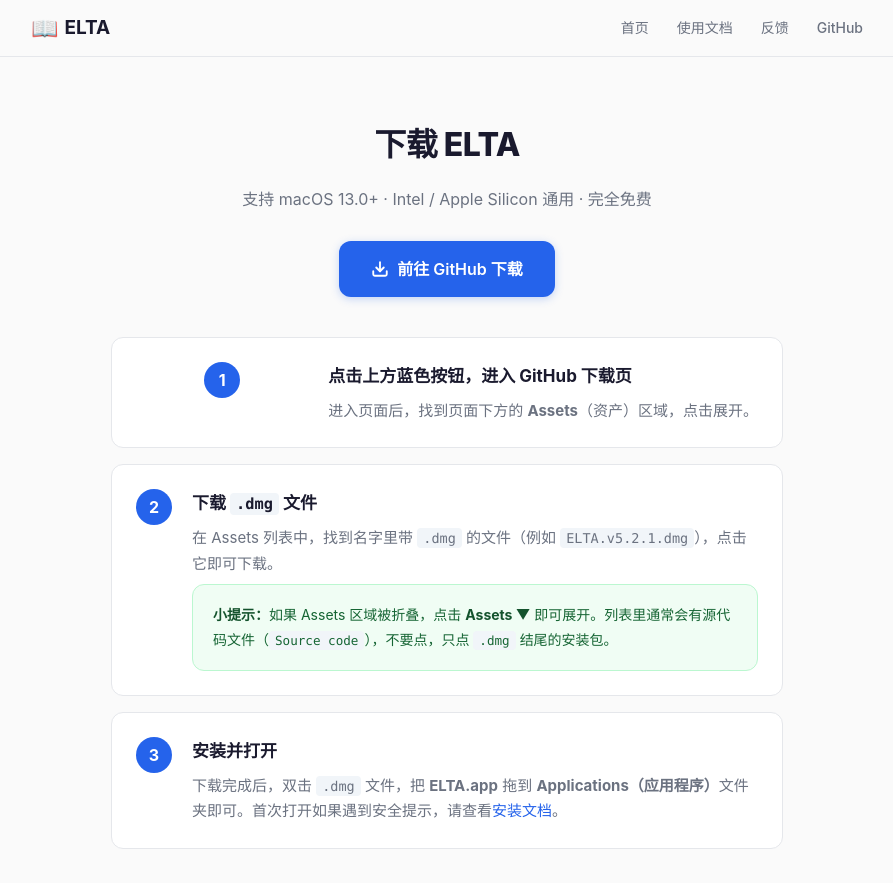
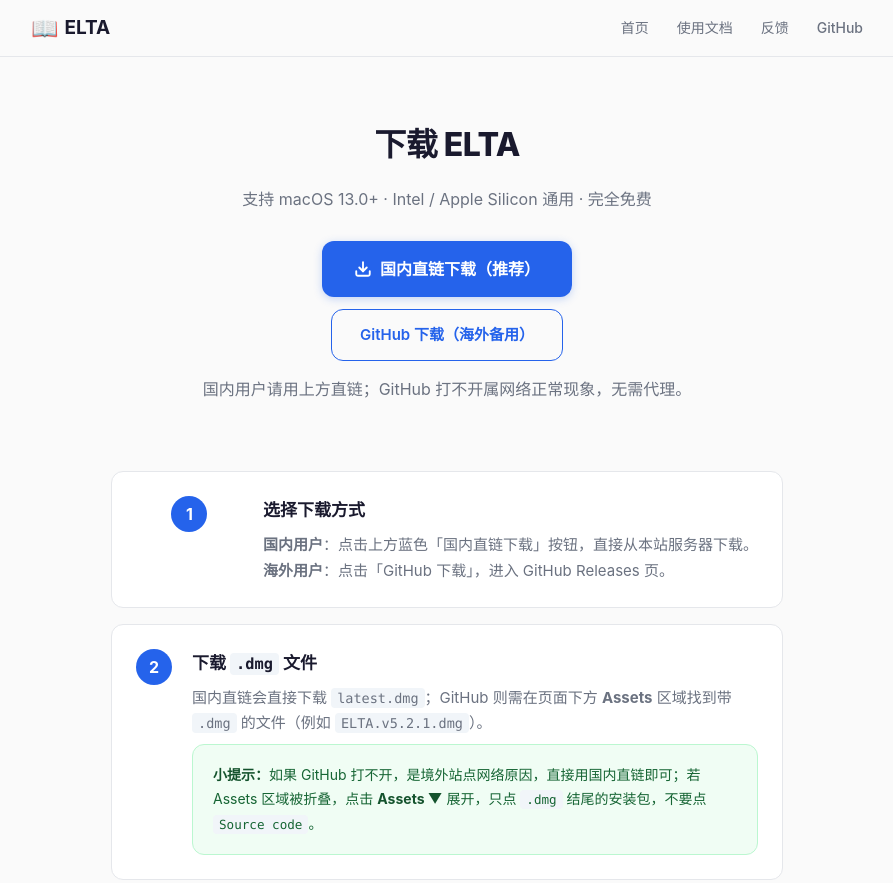
Before and after one commit to liuxiaominglove/elta, a plain HTML site: page website/download.html in a window 1280 px wide. Shown: the top 883 px of the page, without its empty margins (193-1086 px from the left). Drawn offline with Linux system fonts and the light colour scheme.

Commit message:
feat(website): 下载页双源（国内直链+GitHub）+ 服务器 cron 自动同步

```diff
--- a/website/download.html
+++ b/website/download.html
@@ -70,6 +70,22 @@
       color: #166534;
     }
     .github-tip strong { color: #14532d; }
+    .download-actions {
+      display: flex; flex-direction: column; align-items: center; gap: 12px;
+    }
+    .btn-secondary {
+      display: inline-flex; align-items: center; gap: 8px;
+      padding: 12px 28px;
+      background: transparent; color: var(--accent);
+      border: 1px solid var(--accent);
+      font-size: 15px; font-weight: 600;
+      border-radius: var(--radius);
+      transition: background 0.2s;
+    }
+    .btn-secondary:hover { background: var(--accent); color: #fff; }
+    .download-hint {
+      margin-top: 14px; font-size: 13px; color: var(--muted);
+    }
   </style>
 </head>
 <body>
@@ -91,18 +107,25 @@
 <header class="download-hero">
   <h1>下载 ELTA</h1>
   <p>支持 macOS 13.0+ · Intel / Apple Silicon 通用 · 完全免费</p>
-  <a href="https://github.com/liuxiaominglove/elta/releases/latest" class="btn-primary" target="_blank" rel="noopener">
-    <svg width="18" height="18" viewBox="0 0 24 24" fill="none" stroke="currentColor" stroke-width="2.5" stroke-linecap="round" stroke-linejoin="round"><path d="M21 15v4a2 2 0 0 1-2 2H5a2 2 0 0 1-2-2v-4"/><polyline points="7 10 12 15 17 10"/><line x1="12" y1="15" x2="12" y2="3"/></svg>
-    前往 GitHub 下载
-  </a>
+  <div class="download-actions">
+    <a href="/download/latest.dmg" class="btn-primary">
+      <svg width="18" height="18" viewBox="0 0 24 24" fill="none" stroke="currentColor" stroke-width="2.5" stroke-linecap="round" stroke-linejoin="round"><path d="M21 15v4a2 2 0 0 1-2 2H5a2 2 0 0 1-2-2v-4"/><polyline points="7 10 12 15 17 10"/><line x1="12" y1="15" x2="12" y2="3"/></svg>
+      国内直链下载（推荐）
+    </a>
+    <a href="https://github.com/liuxiaominglove/elta/releases/latest" class="btn-secondary" target="_blank" rel="noopener">
+      GitHub 下载（海外备用）
+    </a>
+  </div>
+  <p class="download-hint">国内用户请用上方直链；GitHub 打不开属网络正常现象，无需代理。</p>
 </header>
 
 <section class="download-steps">
   <div class="step-card">
     <div class="step-num">1</div>
     <div>
-      <h3>点击上方蓝色按钮，进入 GitHub 下载页</h3>
-      <p>进入页面后，找到页面下方的 <strong>Assets</strong>（资产）区域，点击展开。</p>
+      <h3>选择下载方式</h3>
+      <p><strong>国内用户</strong>：点击上方蓝色「国内直链下载」按钮，直接从本站服务器下载。</p>
+      <p><strong>海外用户</strong>：点击「GitHub 下载」，进入 GitHub Releases 页。</p>
     </div>
   </div>
 
@@ -110,9 +133,9 @@
     <div class="step-num">2</div>
     <div>
       <h3>下载 <code>.dmg</code> 文件</h3>
-      <p>在 Assets 列表中，找到名字里带 <code>.dmg</code> 的文件（例如 <code>ELTA.v5.2.1.dmg</code>），点击它即可下载。</p>
+      <p>国内直链会直接下载 <code>latest.dmg</code>；GitHub 则需在页面下方 <strong>Assets</strong> 区域找到带 <code>.dmg</code> 的文件（例如 <code>ELTA.v5.2.1.dmg</code>）。</p>
       <div class="github-tip">
-        <strong>小提示：</strong>如果 Assets 区域被折叠，点击 <strong>Assets ▼</strong> 即可展开。列表里通常会有源代码文件（<code>Source code</code>），不要点，只点 <code>.dmg</code> 结尾的安装包。
+        <strong>小提示：</strong>如果 GitHub 打不开，是境外站点网络原因，直接用国内直链即可；若 Assets 区域被折叠，点击 <strong>Assets ▼</strong> 展开，只点 <code>.dmg</code> 结尾的安装包，不要点 <code>Source code</code>。
       </div>
     </div>
   </div>
```
Also changed, not shown: AGENTS.md (+16 -4 lines), 1 other file.
